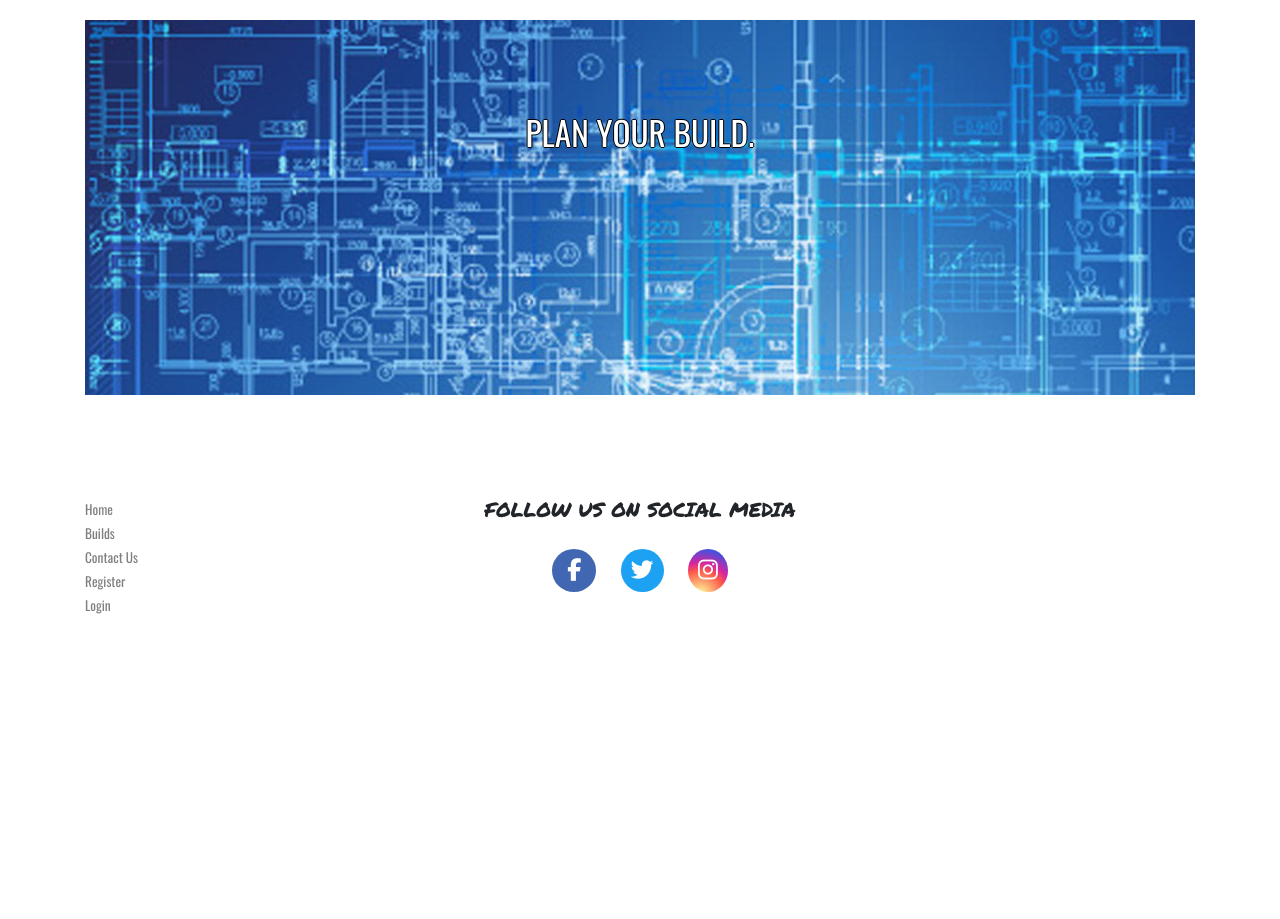
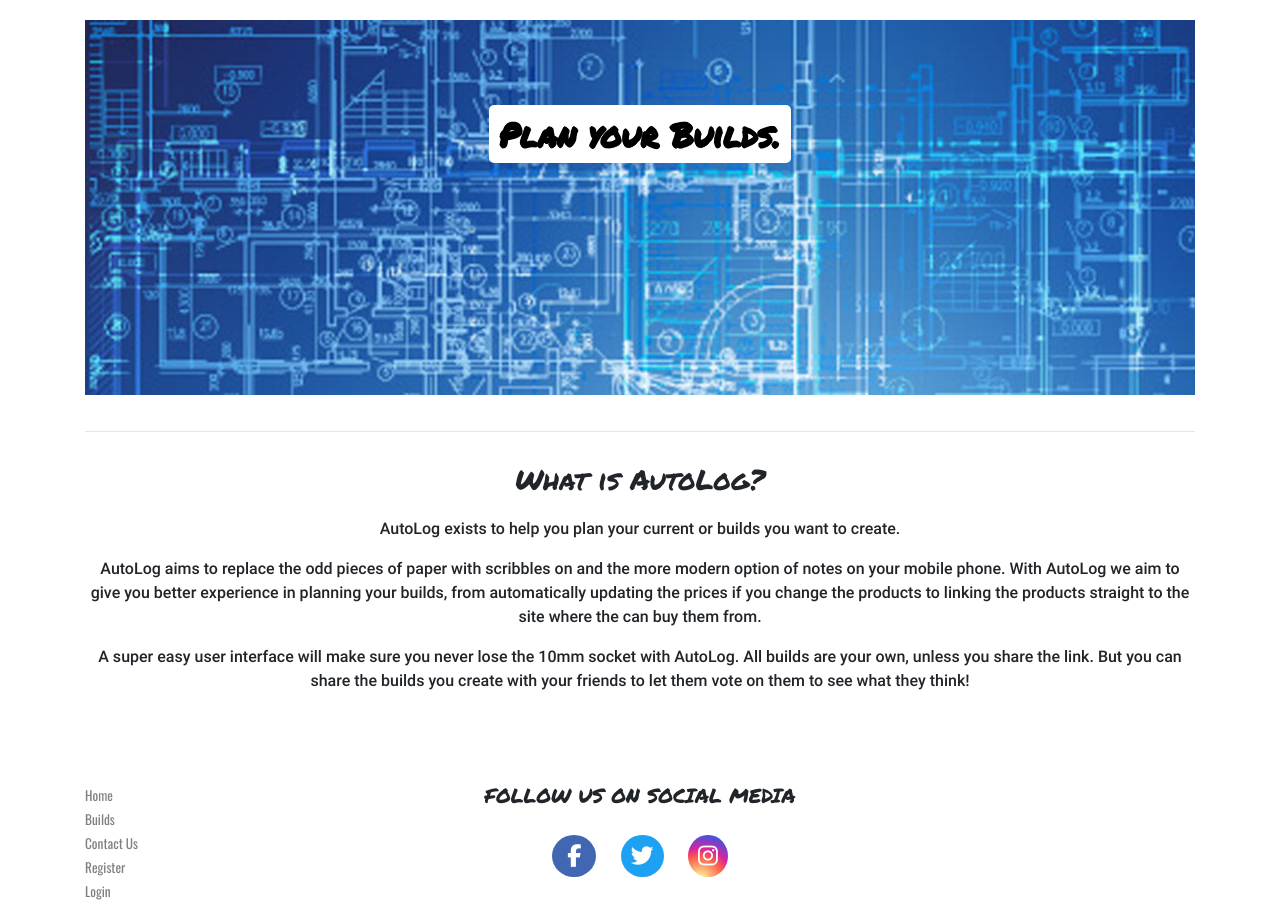
Before and after one commit to msped/AutoLog, a Flask app: page / in a window 1280 px wide. Shown: the part 97-1016 px from the top of the page. Before the commit the page ends 711 px from the top, so only its background shows below. Run offline with Flask 2, Linux system fonts and the light colour scheme; some libraries are stand-ins or nearby versions.

Commit message:
Added home content and styling

```diff
--- a/static/css/home.css
+++ b/static/css/home.css
@@ -6,9 +6,7 @@
   background-image: url('../images/blueprint-image.jpg');
   }
 
-a.homepage-banner-button {
-    color: #fff;
-    text-decoration: none;
+.homepage-banner {
   text-align: center;
   display: block;
   line-height: 225px;
@@ -16,3 +14,25 @@ a.homepage-banner-button {
   font-family: 'Oswald';
   text-shadow: -1px 0 black, 0 1px black, 1px 0 black, 0 -1px black;
 }
+
+a.homepage-banner-button {
+  background-color: #fff;
+  font-family: 'PM', monospace;
+  border-radius: 5px;
+  padding: 5px 10px;
+  color: #000;
+  text-decoration: none;
+}
+
+.what-is-autolog {
+  margin-top: 15px;
+}
+
+.what-is-autolog h3 {
+  font-family: 'PM', monospace;
+  margin-bottom: 20px;
+}
+
+.what-is-autolog p {
+  font-family: 'Roboto', monospace;
+}
--- a/templates/home.html
+++ b/templates/home.html
@@ -12,17 +12,30 @@ Home
 <div class="row">
     <div class="col-lg-12 col-md-12 col-sm-12 col-xs-12">
         <div class="homepage-banner">
-            <a href="{{ url_for('login') }}" class="homepage-banner-button">PLAN YOUR BUILD.</a>
+            <div class="homepage-button">
+                <a href="{{ url_for('login') }}" class="homepage-banner-button">
+                    Plan your Builds.
+                </a>
+            </div>
         </div>
     </div>
 </div>
+<hr>
+<div class="row">
+    <div class="col-lg-12 col-md-12 col-sm-12 col-xs-12 what-is-autolog text-center">
+        <h3 class="text-center">What is AutoLog?</h3>
+        <p>AutoLog exists to help you plan your current or builds you want to create. </p>
 
-<div class="row">
-    <div class="col-lg-6 col-md-6 col-sm-12 col-xs-12">
-        <h2></h2>
-    </div>
-    <div class="col-lg-6 col-md-6 col-sm-12 col-xs-12">
-        <h2></h2>
+        <p>AutoLog aims to replace the odd pieces of paper with scribbles on and the
+        more modern option of notes on your mobile phone. With AutoLog we aim to
+        give you better experience in planning your builds, from automatically
+        updating the prices if you change the products to linking the products
+        straight to the site where the can buy them from.</p>
+
+        <p>A super easy user interface will make sure you never lose the 10mm socket
+            with AutoLog. All builds are your own, unless you share the link.
+            But you can share the builds you create with your friends to let them
+            vote on them to see what they think!</p>
     </div>
 </div>
 
```
Lines whose indentation alone changed are shown as unchanged.
